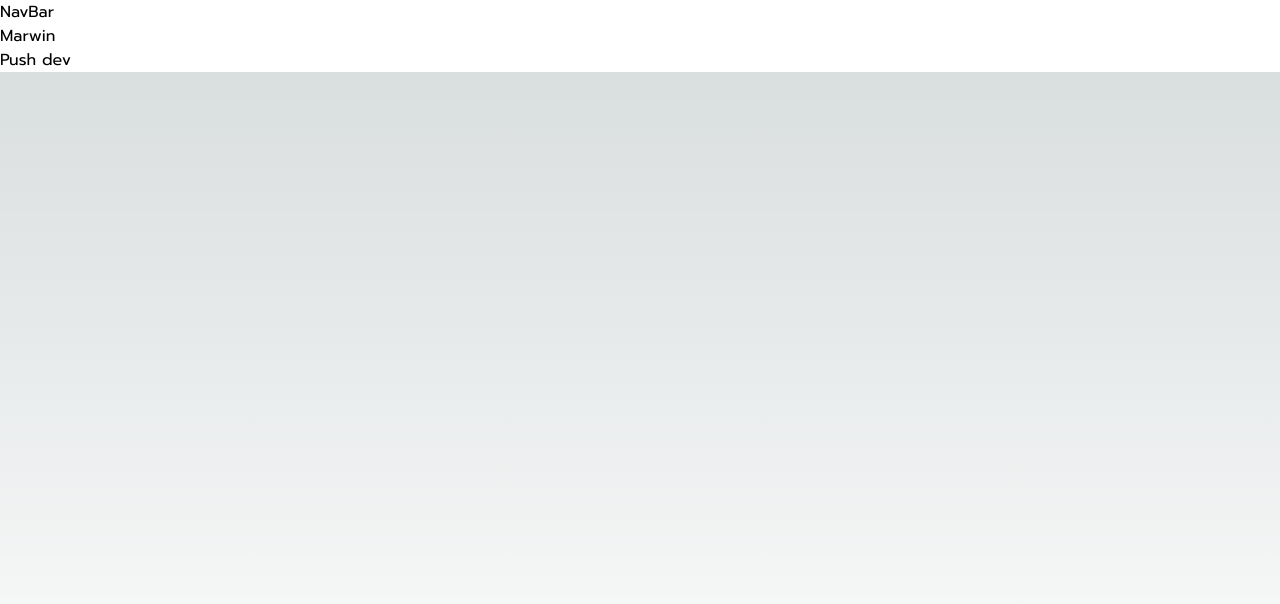
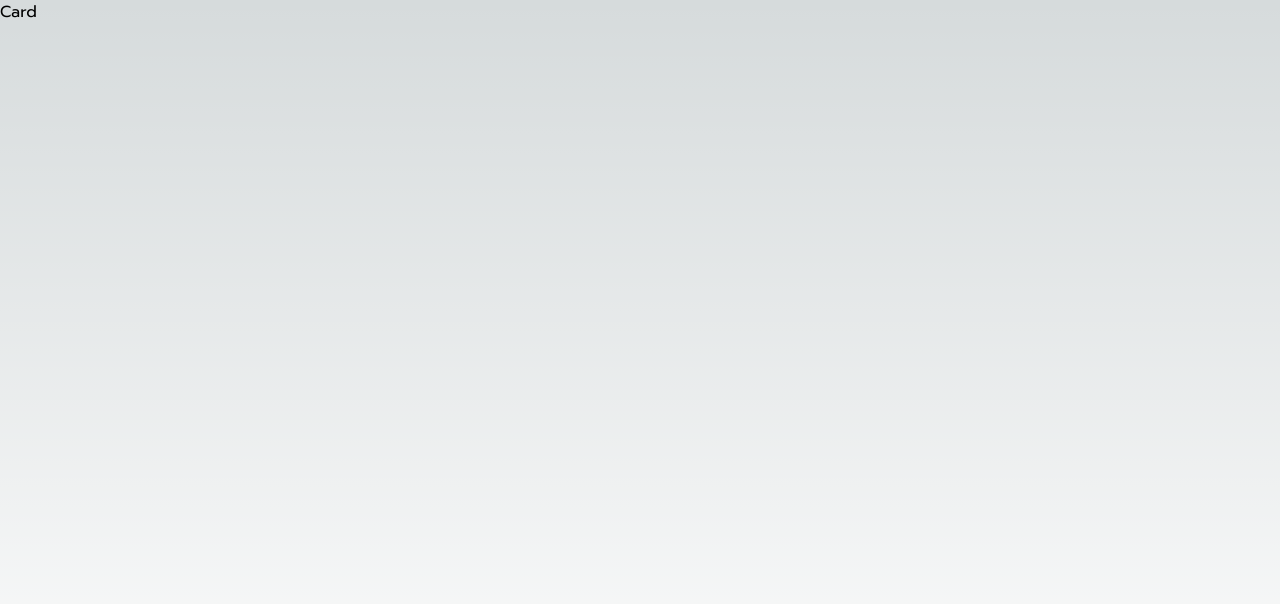
Before and after one commit to BattleOfTalingchan/bot-front, a Next.js app: page / in a window 1280 px wide. Shown: the top 604 px of the page. Built offline with nearby package versions, Linux system fonts and the light colour scheme.

Commit message:
bot-cardlist

```diff
--- a/src/app/page.tsx
+++ b/src/app/page.tsx
@@ -1,11 +1,12 @@
 import MainPage from '@/app/_components/MainPage'
+import Card from './cardlist/cardsearch/_components/Card'
 
 export const dynamic = 'force-dynamic'
 
 export default function Home() {
   return (
     <main>
-      <MainPage />
+      <Card/>
     </main>
   )
 }
```
